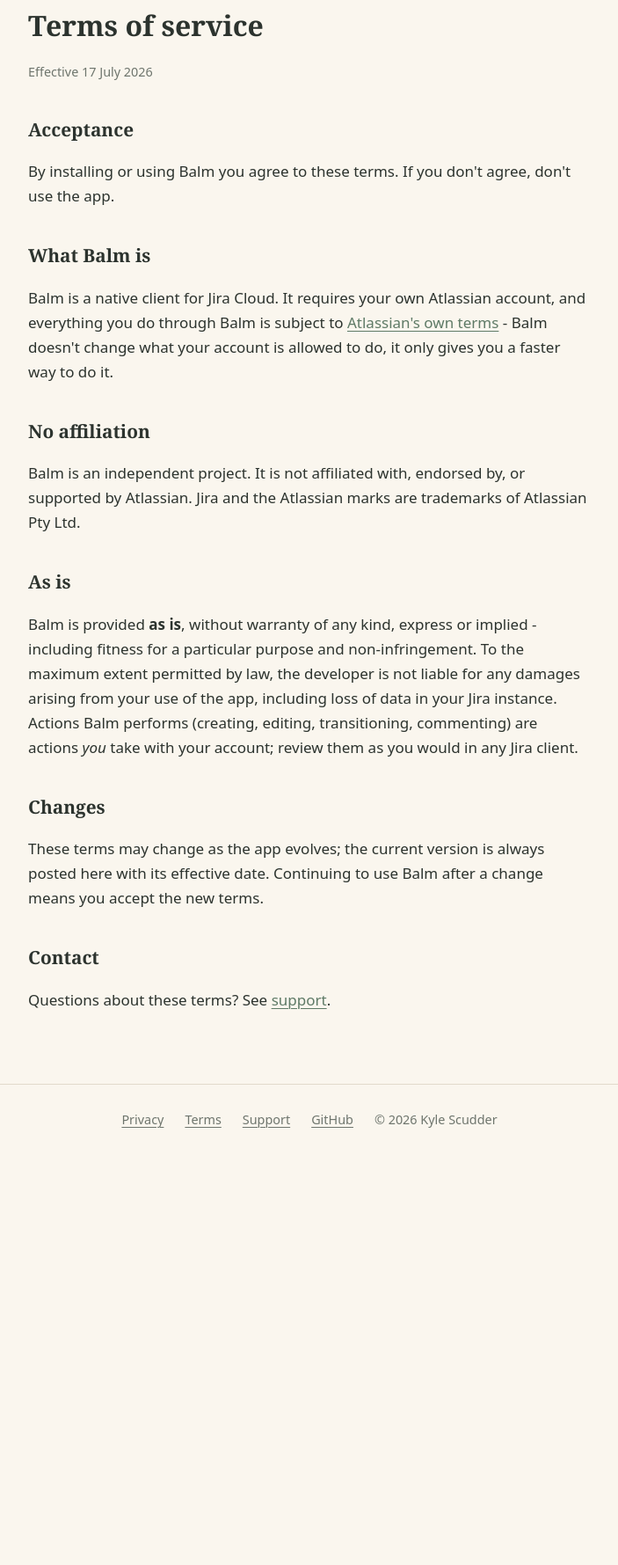
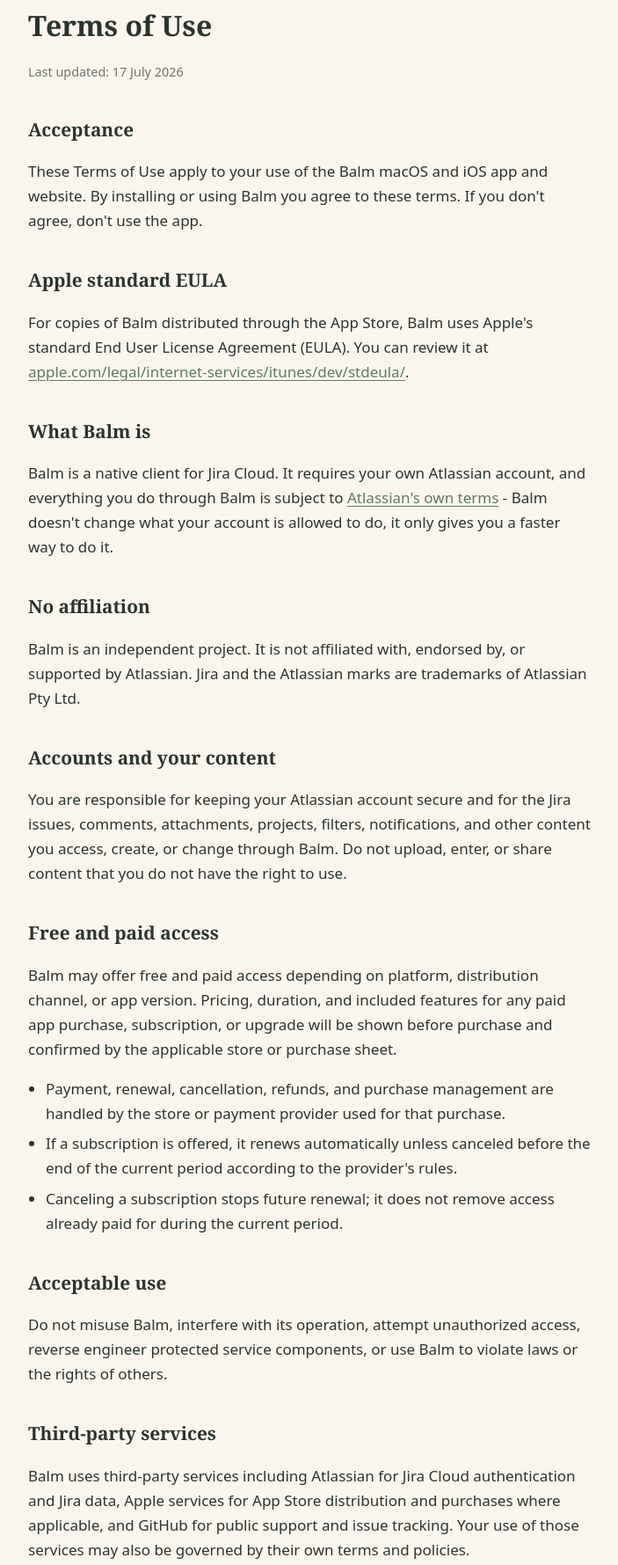
Before and after one commit to kylescudder/balm, an Astro site in the folder Site/: page /terms in a window 1280 px wide. Shown: the part 106-1885 px from the top of the page at 88% size, without its empty margins (288-991 px from the left). Before the commit the page ends 1430 px from the top, so only its background shows below. Built offline with nearby package versions, Linux system fonts and the light colour scheme; Astro itself is replaced by a stand-in of ours.

Commit message:
Expand and clarify Balm terms of use (#17)
- Rename the page to Terms of Use and update the effective date text
- Add Apple EULA, account responsibility, third-party services, and paid access terms
- Clarify acceptable use, service changes, and warranty language

```diff
--- a/Site/src/pages/terms.astro
+++ b/Site/src/pages/terms.astro
@@ -3,27 +3,116 @@
 ---
 
 <BaseLayout
-  title="Terms of service - Balm"
-  description="Terms of service for Balm, a native Jira Cloud client."
+  title="Terms of Use - Balm"
+  description="Terms of Use for Balm, a native Jira Cloud client."
 >
   <main class="prose wrap">
-    <h1>Terms of service</h1>
-    <p class="effective">Effective 17 July 2026</p>
+    <h1>Terms of Use</h1>
+    <p class="effective">Last updated: 17 July 2026</p>
 
     <h2>Acceptance</h2>
-    <p>By installing or using Balm you agree to these terms. If you don't agree, don't use the app.</p>
+    <p>
+      These Terms of Use apply to your use of the Balm macOS and iOS app and
+      website. By installing or using Balm you agree to these terms. If you
+      don't agree, don't use the app.
+    </p>
+
+    <h2>Apple standard EULA</h2>
+    <p>
+      For copies of Balm distributed through the App Store, Balm uses Apple's
+      standard End User License Agreement (EULA). You can review it at <a
+        href="https://www.apple.com/legal/internet-services/itunes/dev/stdeula/"
+        >apple.com/legal/internet-services/itunes/dev/stdeula/</a
+      >.
+    </p>
 
     <h2>What Balm is</h2>
-    <p>Balm is a native client for Jira Cloud. It requires your own Atlassian account, and everything you do through Balm is subject to <a href="https://www.atlassian.com/legal">Atlassian's own terms</a> - Balm doesn't change what your account is allowed to do, it only gives you a faster way to do it.</p>
+    <p>
+      Balm is a native client for Jira Cloud. It requires your own Atlassian
+      account, and everything you do through Balm is subject to <a
+        href="https://www.atlassian.com/legal">Atlassian's own terms</a
+      > - Balm doesn't change what your account is allowed to do, it only gives you
+      a faster way to do it.
+    </p>
 
     <h2>No affiliation</h2>
-    <p>Balm is an independent project. It is not affiliated with, endorsed by, or supported by Atlassian. Jira and the Atlassian marks are trademarks of Atlassian Pty Ltd.</p>
+    <p>
+      Balm is an independent project. It is not affiliated with, endorsed by, or
+      supported by Atlassian. Jira and the Atlassian marks are trademarks of
+      Atlassian Pty Ltd.
+    </p>
+
+    <h2>Accounts and your content</h2>
+    <p>
+      You are responsible for keeping your Atlassian account secure and for the
+      Jira issues, comments, attachments, projects, filters, notifications, and
+      other content you access, create, or change through Balm. Do not upload,
+      enter, or share content that you do not have the right to use.
+    </p>
+
+    <h2>Free and paid access</h2>
+    <p>
+      Balm may offer free and paid access depending on platform, distribution
+      channel, or app version. Pricing, duration, and included features for any
+      paid app purchase, subscription, or upgrade will be shown before purchase
+      and confirmed by the applicable store or purchase sheet.
+    </p>
+    <ul>
+      <li>
+        Payment, renewal, cancellation, refunds, and purchase management are
+        handled by the store or payment provider used for that purchase.
+      </li>
+      <li>
+        If a subscription is offered, it renews automatically unless canceled
+        before the end of the current period according to the provider's rules.
+      </li>
+      <li>
+        Canceling a subscription stops future renewal; it does not remove access
+        already paid for during the current period.
+      </li>
+    </ul>
+
+    <h2>Acceptable use</h2>
+    <p>
+      Do not misuse Balm, interfere with its operation, attempt unauthorized
+      access, reverse engineer protected service components, or use Balm to
+      violate laws or the rights of others.
+    </p>
+
+    <h2>Third-party services</h2>
+    <p>
+      Balm uses third-party services including Atlassian for Jira Cloud
+      authentication and Jira data, Apple services for App Store distribution
+      and purchases where applicable, and GitHub for public support and issue
+      tracking. Your use of those services may also be governed by their own
+      terms and policies.
+    </p>
 
     <h2>As is</h2>
-    <p>Balm is provided <strong>as is</strong>, without warranty of any kind, express or implied - including fitness for a particular purpose and non-infringement. To the maximum extent permitted by law, the developer is not liable for any damages arising from your use of the app, including loss of data in your Jira instance. Actions Balm performs (creating, editing, transitioning, commenting) are actions <em>you</em> take with your account; review them as you would in any Jira client.</p>
+    <p>
+      Balm is provided <strong>as is</strong>, without warranty of any kind,
+      express or implied - including fitness for a particular purpose and
+      non-infringement. To the maximum extent permitted by law, the developer is
+      not liable for any damages arising from your use of the app, including
+      loss of data in your Jira instance. Actions Balm performs (creating,
+      editing, transitioning, commenting) are actions <em>you</em> take with your
+      account; review them as you would in any Jira client.
+    </p>
 
-    <h2>Changes</h2>
-    <p>These terms may change as the app evolves; the current version is always posted here with its effective date. Continuing to use Balm after a change means you accept the new terms.</p>
+    <h2>Service changes</h2>
+    <p>
+      We may change, suspend, or discontinue features as the app evolves. We
+      will not intentionally remove paid access during a paid subscription
+      period except where required for security, legal, platform compliance, or
+      third-party service reasons.
+    </p>
+
+    <h2>Changes to these terms</h2>
+    <p>
+      These terms may change as the app evolves; the current version is always
+      posted here with its effective date. Continuing to use Balm after a change
+      means you accept the new terms.
+    </p>
 
     <h2>Contact</h2>
     <p>Questions about these terms? See <a href="/support">support</a>.</p>
```
